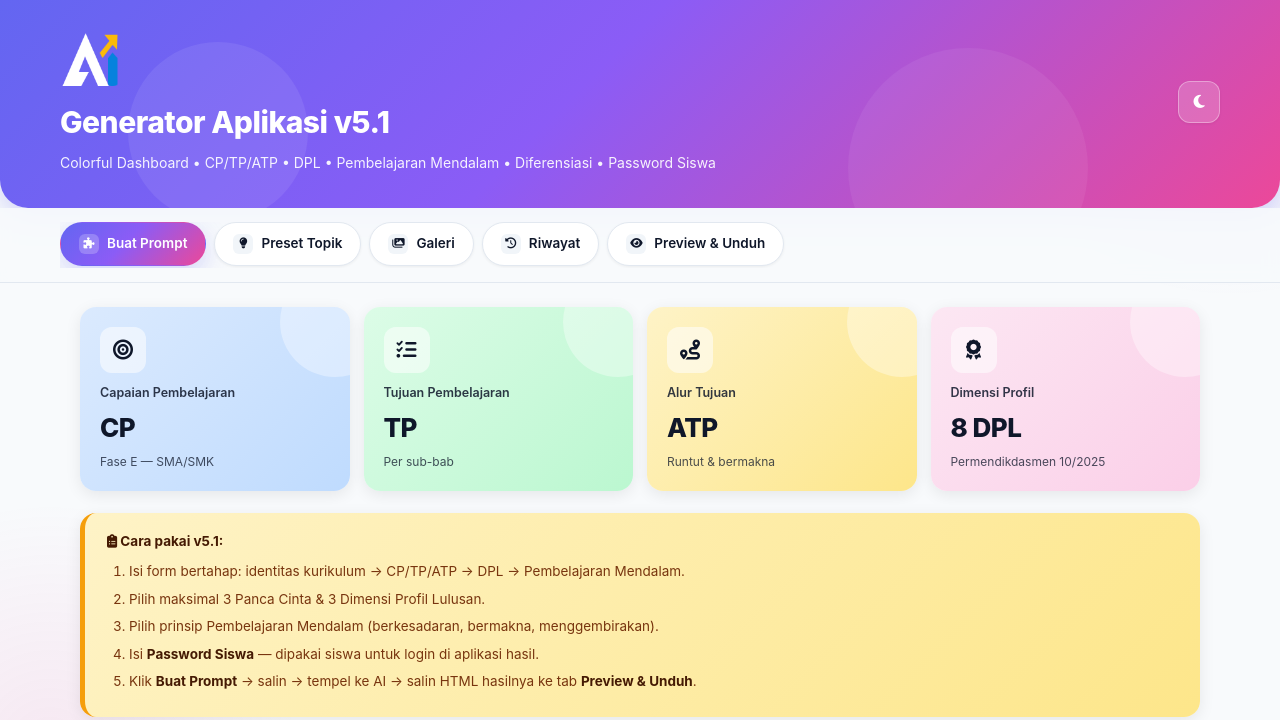
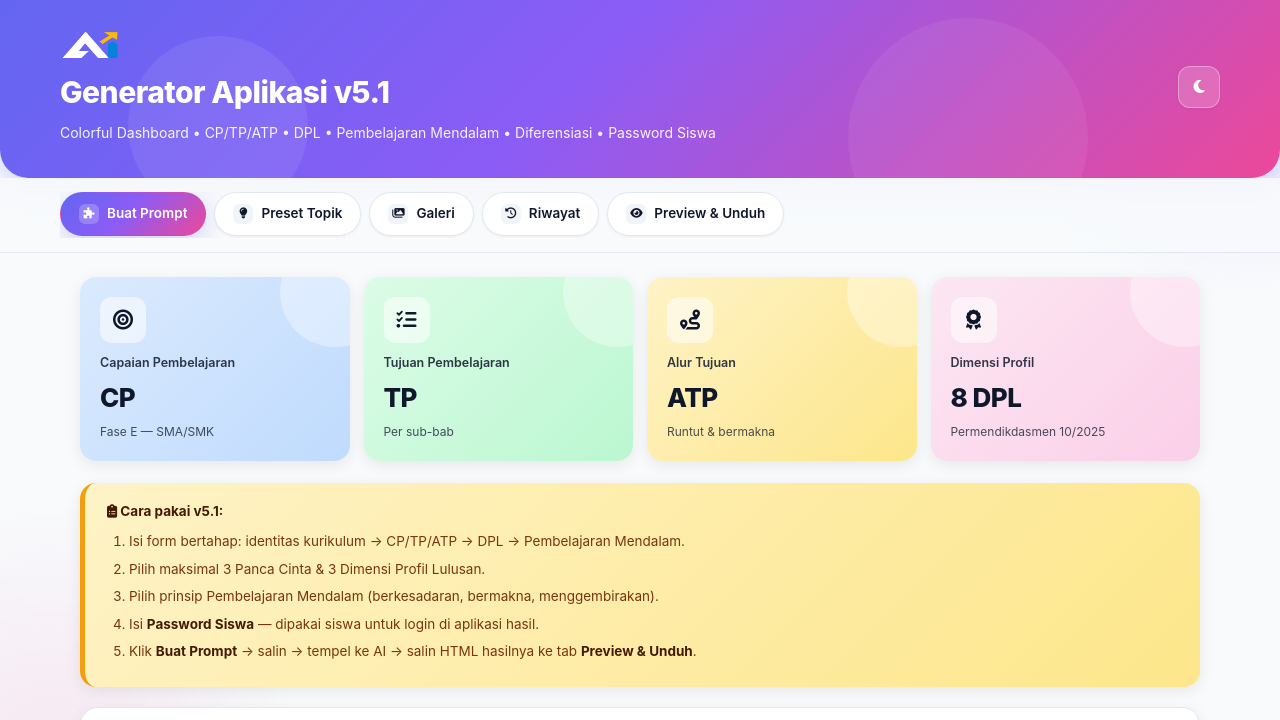
Before and after one commit to smartmultitechsolution/tools, a plain HTML site: page Modul-APP.html in a window 1280 px wide. Shown: the top 720 px of the page. Drawn offline with Linux system fonts and the light colour scheme.

Commit message:
Update Modul-APP.html

```diff
--- a/Modul-APP.html
+++ b/Modul-APP.html
@@ -741,9 +741,8 @@
 <header class="hero">
   <div class="hero-inner">
     <div class="hero-text">
-      <img
-    src="https://smartmultitechsolution.github.io/tools/assets/Logo-AI-Putih.png" alt="Logo AI" width="60" height="60"loading="lazy">
-      <h1> Generator Aplikasi v5.1</h1>
+      <img src="https://smartmultitechsolution.github.io/tools/assets/Logo-AI-Putih.png" alt="Logo AI" width="60" height="30"loading="lazy">
+      <h1>Generator Aplikasi v5.1</h1>
       <p>Colorful Dashboard • CP/TP/ATP • DPL • Pembelajaran Mendalam • Diferensiasi • Password Siswa</p>
     </div>
     <div class="hero-actions">
```
